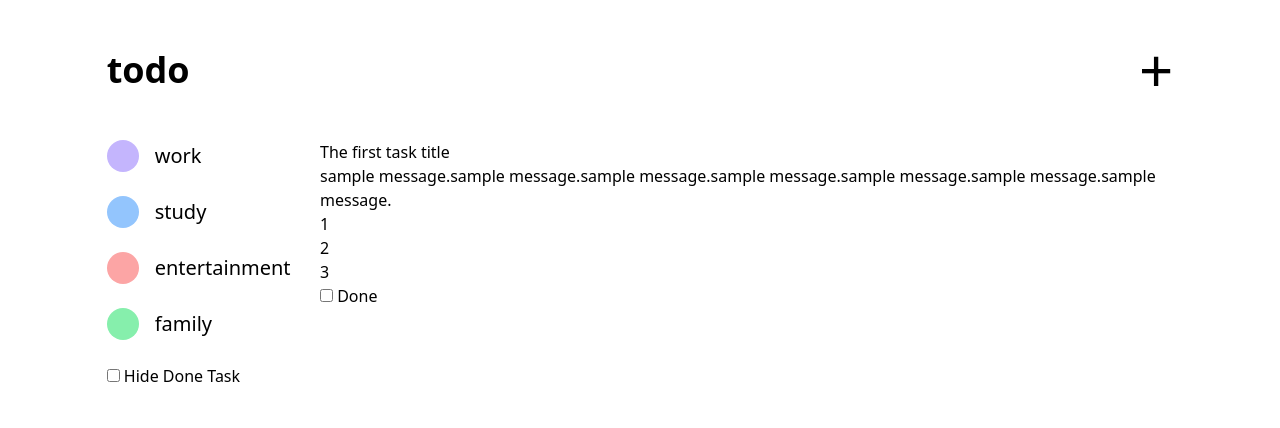
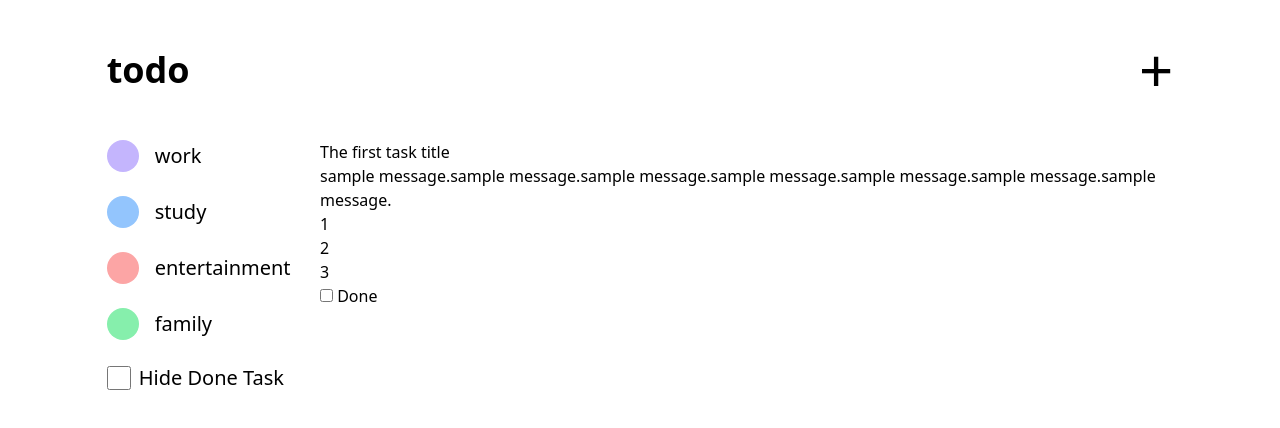
Before and after one commit to AkitoTsukahara/todo-app-airtable, a SvelteKit app: page /sample in a window 1280 px wide. Shown: the top 428 px of the page. Built offline with nearby package versions, Linux system fonts and the light colour scheme.

Commit message:
markup checkbox

```diff
--- a/src/routes/sample/+page.svelte
+++ b/src/routes/sample/+page.svelte
@@ -4,8 +4,8 @@
     <div id="add-item" class="text-6xl">+</div>
   </header>
   <div class="wrapper flex">
-    <aside class="w-1/5">
-      <ul id="tags" class="text-xl font-light">
+    <aside class="w-1/5 text-xl font-light">
+      <ul id="tags">
         <li class="mb-6"><a href="#work" class="flex items-center gap-2">
           <div class="w-8 h-8 bg-violet-300 rounded-full mr-2"></div>
           work</a></li>
@@ -19,9 +19,9 @@
           <div class="w-8 h-8 bg-green-300 rounded-full mr-2"></div>
           family</a></li>
       </ul>
-      <div id="hide-done-task">
-        <label>
-          <input type="checkbox"/>
+      <div id="hide-done-task" >
+        <label class="inline-flex items-center">
+          <input type="checkbox" class="w-6 h-6 rounded mr-2"/>
           Hide Done Task
         </label>
       </div>
```
